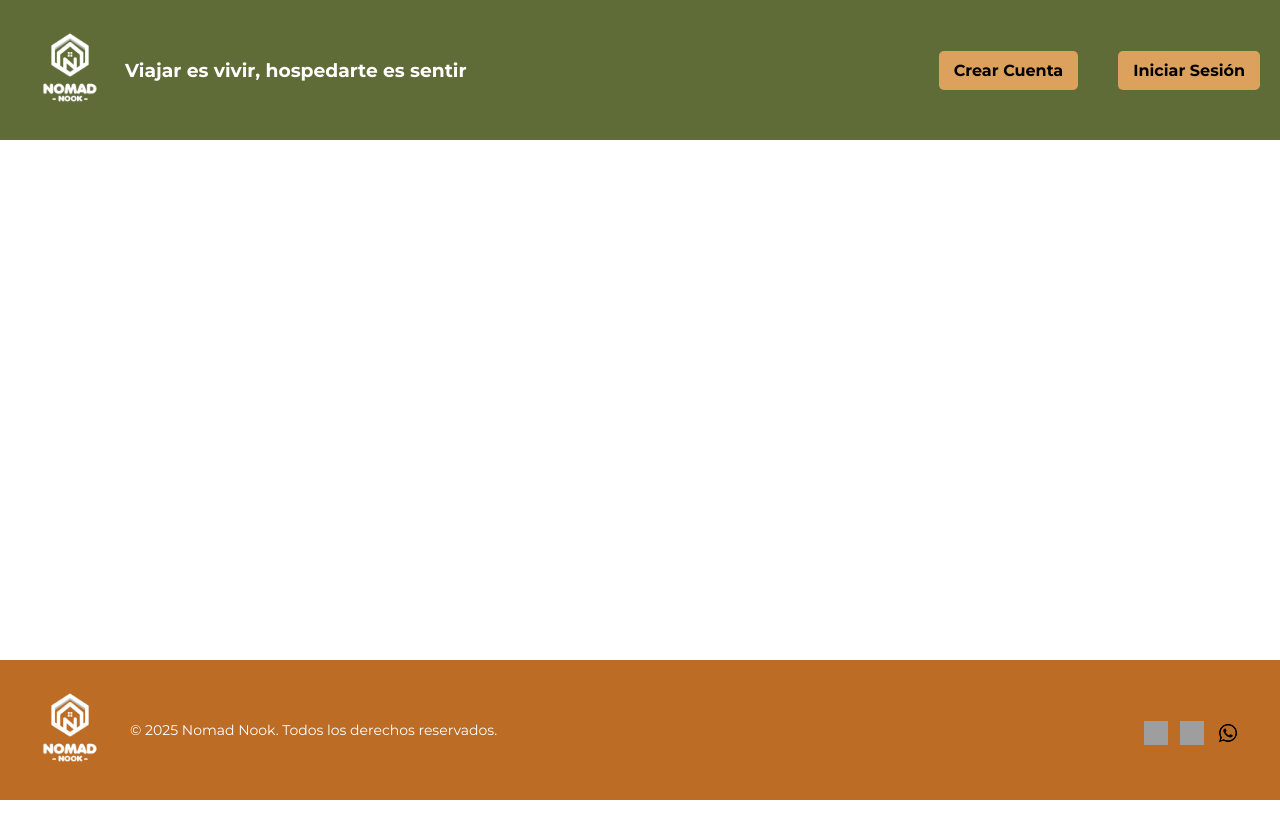
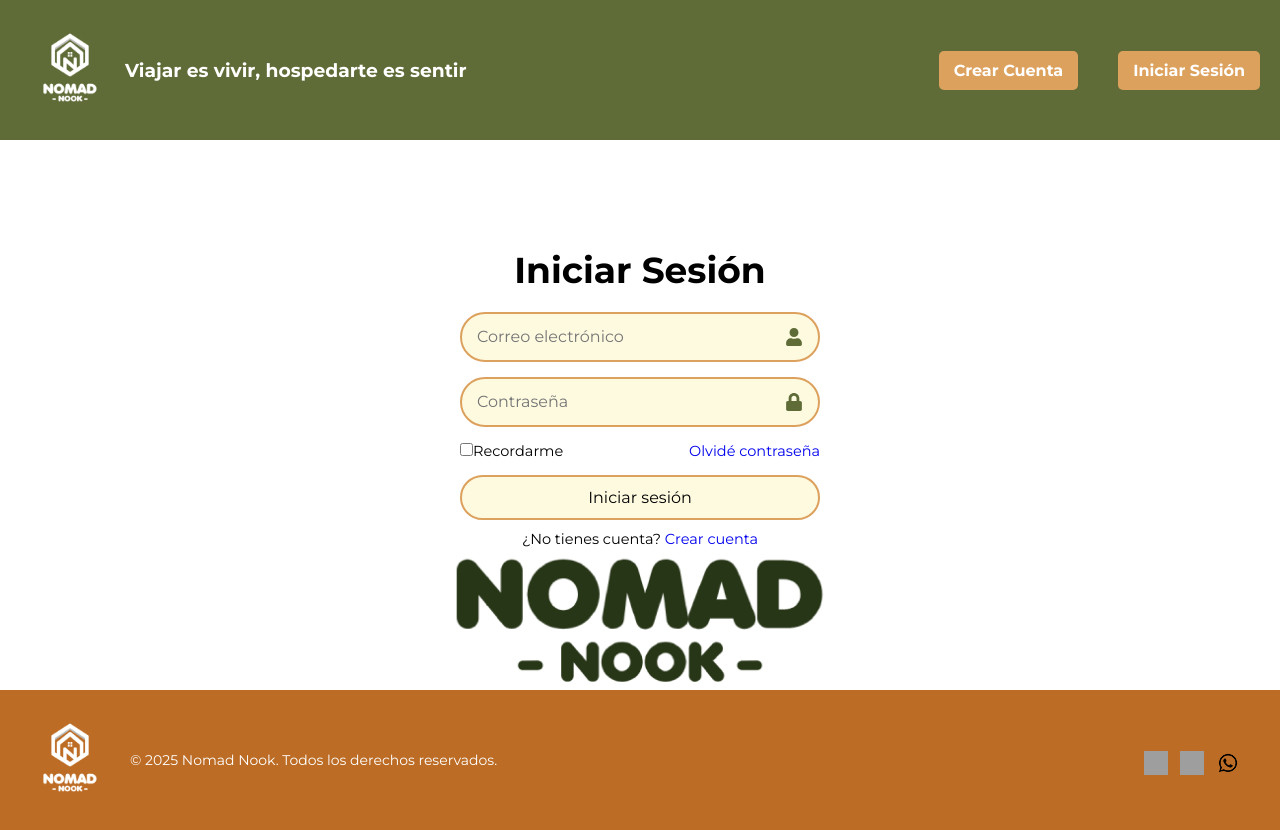
Before and after one commit to SleepySunset/NomadNook, a React (Vite) app: page /login in a window 1280 px wide. Before the commit the page ends 800 px from the top, so only its background shows below. Built offline with nearby package versions, Linux system fonts and the light colour scheme; grey boxes are pictures that could not be loaded.

Commit message:
Login creado

```diff
--- a/package.json
+++ b/package.json
@@ -17,6 +17,7 @@
     "axios": "^1.7.9",
     "react": "^19.0.0",
     "react-dom": "^19.0.0",
+    "react-icons": "^5.5.0",
     "react-paginate": "^8.3.0",
     "react-router-dom": "^7.1.5"
   },
--- a/src/components/AdminNav/AdminNav.module.css
+++ b/src/components/AdminNav/AdminNav.module.css
@@ -36,6 +36,6 @@
   margin-left: 15px;
 }
 
-a:visited {
+/* a:visited {
   color: #565656;
-}
+} */
--- a/src/layouts/Header/Header.module.css
+++ b/src/layouts/Header/Header.module.css
@@ -53,7 +53,7 @@
 
 .authLinksHeader a {
   background-color: #dda15e;
-  color: black;
+  color: white;
   padding: 10px 15px;
   border-radius: 5px;
   text-decoration: none;
--- a/src/pages/Login/Login.module.css
+++ b/src/pages/Login/Login.module.css
@@ -0,0 +1,122 @@
+html, body {
+    height: 100%;
+    margin: 0;
+    padding: 0;
+}
+
+.wrapper {
+    width: 100%;
+    height:690px;
+    display: flex;
+    flex-direction: column;
+    align-items: center;
+    justify-content: center;
+    background-image: url('../../../public/Nomad\ Nook\ green.png');
+    background-size: contain;
+    background-position: center 120px;
+    background-repeat: no-repeat;
+    backdrop-filter: blur(30px);
+    border-radius: 10px;
+    padding: 130px 10px 10px 10px;
+}
+
+.wrapper h1 {
+    font-size: 36px;
+    text-align: center;
+    margin-bottom: 20px;
+}
+
+.wrapper form {
+    width: 100%;
+    max-width: 400px;
+    /* background: rgba(255, 255, 255, 0.1); Lo dejo por si agregamos un img back más grande */
+    padding: 20px;
+    border-radius: 10px;
+}
+
+.wrapper .inputBox {
+    display: flex;
+    align-items: center;
+    width: 100%;
+    height: 50px;
+    background: #fefae0;
+    margin: 15px 0;
+    border-radius: 40px;
+    border: 2px solid #dda15e;
+    padding: 0 15px;
+}
+
+
+.input {
+    flex-grow: 1;
+    height: 100%;
+    background: transparent;
+    border: none;
+    outline: none;
+    font-size: 16px;
+    color: #070606;
+    padding-right: 10px;
+}
+
+.icon {
+    font-size: 18px;
+    color: #606c38;
+    margin-left: 10px;
+}
+
+.wrapper .inputBox:hover {
+    border: 2px solid #bc6c25;
+}
+
+.wrapper .remember{
+        cursor: pointer;
+}
+
+.wrapper .rememberForgot {
+    display: flex;
+    justify-content: space-between;
+    font-size: 14.5px;
+    margin: 10px 0 15px;
+}
+
+.wrapper button {
+    width: 100%;
+    height: 45px;
+    background: #fefae0;
+    border:2px solid #dda15e;
+    border-radius: 40px;
+    cursor: pointer;
+}
+
+.wrapper button:hover{
+    border: 2px solid #bc6c25;
+}
+
+.wrapper .register-link {
+    font-size: 14.5px;
+    text-align: center;
+    margin-top: 15px;
+}
+
+.register-link p a {
+    color: #353434;
+    text-decoration: none;
+    font-weight: 600;
+}
+
+.register-link p a:hover {
+    text-decoration: underline;
+}
+
+.registerLink {
+    display: flex;
+    justify-content:center;
+    font-size: 14.5px;
+    margin: 10px 0 15px;
+}
+
+@media (max-width: 768px) {
+    .wrapper {
+        padding: 20px;
+    }
+}
--- a/src/pages/Login/index.jsx
+++ b/src/pages/Login/index.jsx
@@ -1,9 +1,45 @@
-const Login = () => {
+import styles from "./Login.module.css";
+import { FaUser, FaLock } from "react-icons/fa";
+import { Link } from 'react-router-dom';
+
+const Index = () => {
   return (
-    <main>
-      <h1>Login</h1>
-    </main>
-  )
+    <div className={styles.wrapper}>
+      <form action="" className={styles.formulario}>
+
+        <h1 className={styles.title}>Iniciar Sesión</h1>
+
+        <div className={styles.inputBox}>
+          <input type="text" placeholder="Correo electrónico" required className={styles.input} />
+          <FaUser className={styles.icon} />
+        </div>
+
+        <div className={styles.inputBox}>
+          <input type="password" placeholder="Contraseña" required className={styles.input} />
+          <FaLock className={styles.icon} />
+        </div>
+
+        <div className={styles.rememberForgot}>
+          <label className={styles.remember}>
+            <input type="checkbox" />Recordarme
+          </label>
+          <a href="#" className={styles.forgotPassword}>Olvidé contraseña</a>
+        </div>
+
+        <button type="submit" className={styles.button}>Iniciar sesión</button>
+
+        <div className={styles.registerLink}>
+          <p>
+            ¿No tienes cuenta?{" "}
+            <Link to="/Register" className={styles.register}>
+              Crear cuenta
+            </Link>
+          </p>
+        </div>
+
+      </form>
+    </div>
+  );
 }
 
-export default Login
+export default Index;
```
Also changed, not shown: public/Nomad Nook green.png (added), 1 other file (tests, documents, lock files or other folders).
